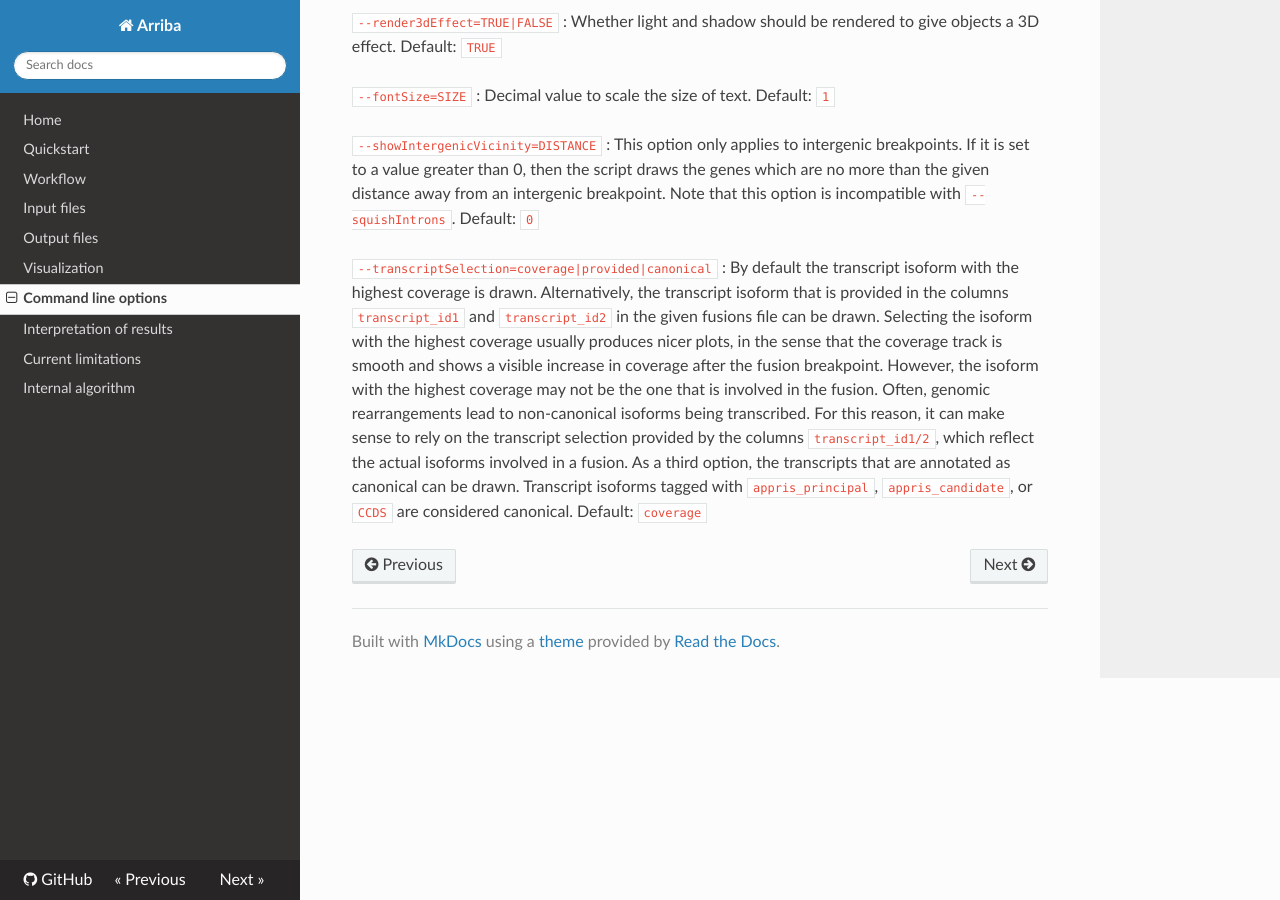
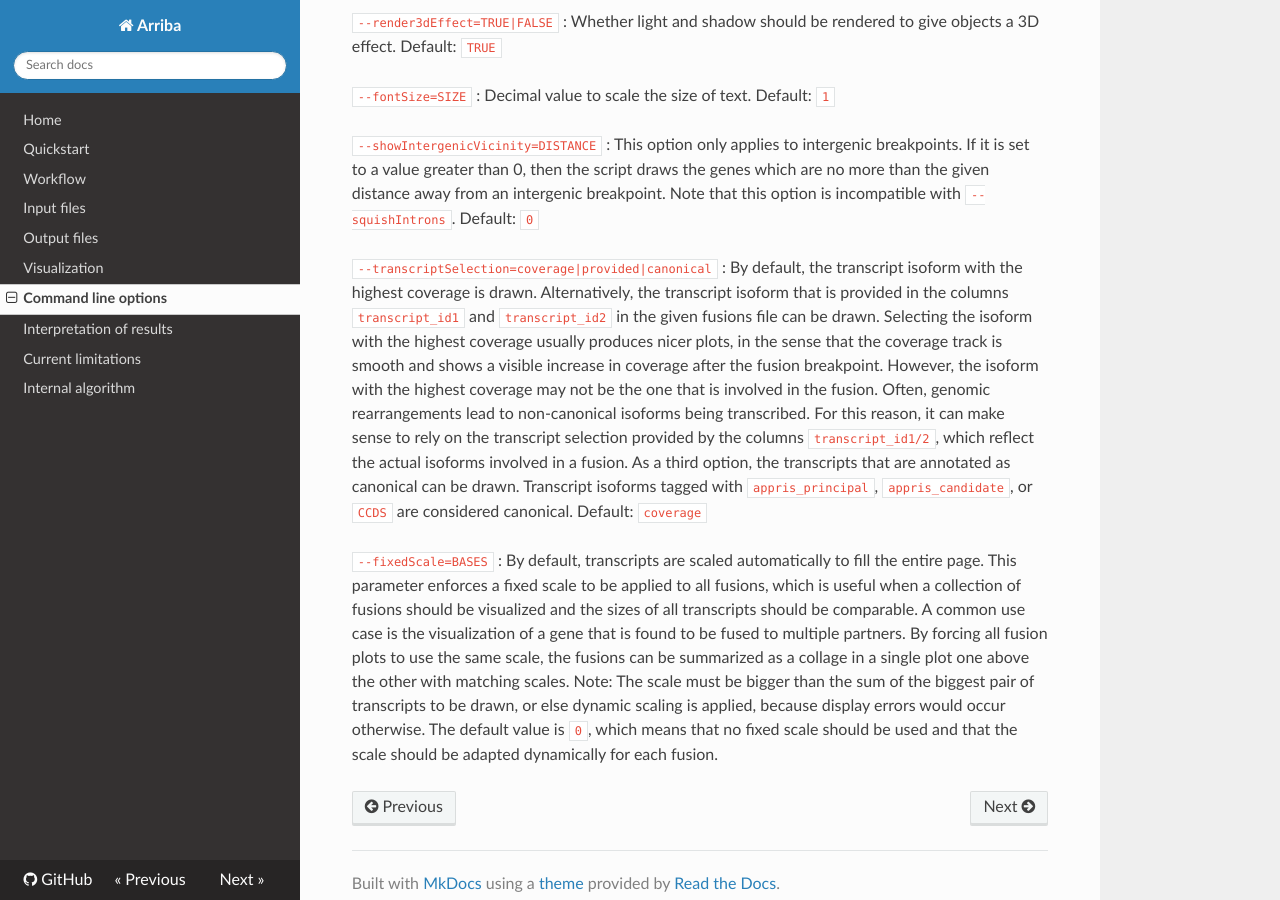
Before and after one commit to suhrig/arriba, an MkDocs documentation site: the page built from documentation/command-line-options.md, in a window 1280 px wide and 900 px high, scrolled down 6992 px. Built offline with MkDocs 1.6.1, drawn with Linux system fonts in a browser that asks for light colours; nearby versions of some CDN libraries; old or Windows-style settings are respelled for this version of MkDocs.

Commit message:
allow fixed scale

```diff
--- a/documentation/command-line-options.md
+++ b/documentation/command-line-options.md
@@ -210,4 +210,7 @@ draw_fusions.R --fusions=fusions.tsv --annotation=annotation.gtf --output=output
 : This option only applies to intergenic breakpoints. If it is set to a value greater than 0, then the script draws the genes which are no more than the given distance away from an intergenic breakpoint. Note that this option is incompatible with `--squishIntrons`. Default: `0`
 
 `--transcriptSelection=coverage|provided|canonical`
-: By default the transcript isoform with the highest coverage is drawn. Alternatively, the transcript isoform that is provided in the columns `transcript_id1` and `transcript_id2` in the given fusions file can be drawn. Selecting the isoform with the highest coverage usually produces nicer plots, in the sense that the coverage track is smooth and shows a visible increase in coverage after the fusion breakpoint. However, the isoform with the highest coverage may not be the one that is involved in the fusion. Often, genomic rearrangements lead to non-canonical isoforms being transcribed. For this reason, it can make sense to rely on the transcript selection provided by the columns `transcript_id1/2`, which reflect the actual isoforms involved in a fusion. As a third option, the transcripts that are annotated as canonical can be drawn. Transcript isoforms tagged with `appris_principal`, `appris_candidate`, or `CCDS` are considered canonical. Default: `coverage`
+: By default, the transcript isoform with the highest coverage is drawn. Alternatively, the transcript isoform that is provided in the columns `transcript_id1` and `transcript_id2` in the given fusions file can be drawn. Selecting the isoform with the highest coverage usually produces nicer plots, in the sense that the coverage track is smooth and shows a visible increase in coverage after the fusion breakpoint. However, the isoform with the highest coverage may not be the one that is involved in the fusion. Often, genomic rearrangements lead to non-canonical isoforms being transcribed. For this reason, it can make sense to rely on the transcript selection provided by the columns `transcript_id1/2`, which reflect the actual isoforms involved in a fusion. As a third option, the transcripts that are annotated as canonical can be drawn. Transcript isoforms tagged with `appris_principal`, `appris_candidate`, or `CCDS` are considered canonical. Default: `coverage`
+
+`--fixedScale=BASES`
+: By default, transcripts are scaled automatically to fill the entire page. This parameter enforces a fixed scale to be applied to all fusions, which is useful when a collection of fusions should be visualized and the sizes of all transcripts should be comparable. A common use case is the visualization of a gene that is found to be fused to multiple partners. By forcing all fusion plots to use the same scale, the fusions can be summarized as a collage in a single plot one above the other with matching scales. Note: The scale must be bigger than the sum of the biggest pair of transcripts to be drawn, or else dynamic scaling is applied, because display errors would occur otherwise. The default value is `0`, which means that no fixed scale should be used and that the scale should be adapted dynamically for each fusion.
```
Also changed, not shown: 1 other file.
